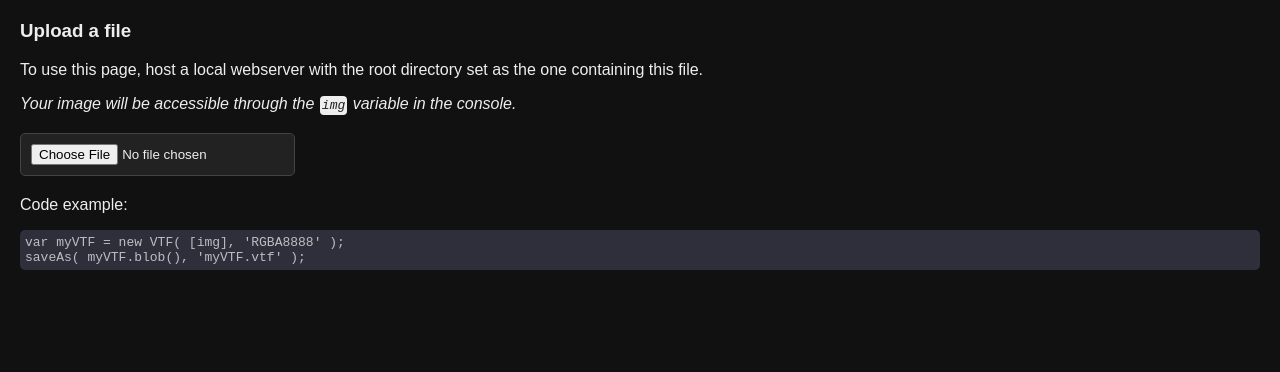
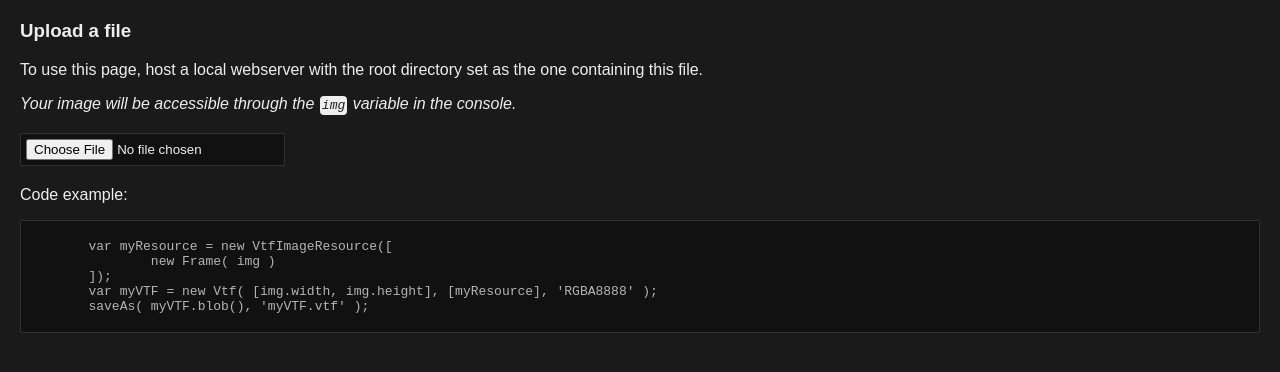
Before and after one commit to koerismo/vtf.js, a website with bundled scripts: page demo/demo.html in a window 1280 px wide. Built offline with nearby package versions, Linux system fonts and the light colour scheme.

Commit message:
Updated readme and demo, added blob function.

```diff
--- a/demo/demo.html
+++ b/demo/demo.html
@@ -3,7 +3,7 @@
 		<title>VTF.JS Demo</title>
 		<style>
 		body {
-			background: #111;
+			background: #1a1a1a;
 			color: #eee;
 			font-family: sans-serif;
 			font-weight: lighter;
@@ -12,8 +12,8 @@
 
 		img {
 			display: block;
-			width: 128px;
-			height: 128px;
+			max-width: 256px;
+			max-height: 256px;
 		}
 
 		code {
@@ -27,18 +27,19 @@
 		input {
 			margin: 20px 0;
 			display: block;
-			background: #222;
-			padding: 10px;
-			border: 1px solid #444;
-			border-radius: 5px;
+			background: #111;
+			padding: 5px;
+			border: 1px solid #fff2;
+			border-radius: 2px;
 		}
 
 		.multiline-code {
-			background: rgb(47, 47, 59);
+			background: #111;
 			color: rgba(255, 255, 255, 0.685);
 			font-family: monospace;
 			padding: 5px;
-			border-radius: 5px;
+			border-radius: 2px;
+			border: 1px solid #fff2;
 		}
 		</style>
 	</head>
@@ -49,11 +50,14 @@
 		<input id="inp" type="file">
 		<script type="module" src="demo.js"></script>
 		<p>
-			Code example:<br>
-			<div class="multiline-code">
-				var myVTF = new VTF( [img], 'RGBA8888' );<br>
-				saveAs( myVTF.blob(), 'myVTF.vtf' );
-			</div>
+Code example:<br>
+<div class="multiline-code"><pre>
+	var myResource = new VtfImageResource([
+		new Frame( img )
+	]);
+	var myVTF = new Vtf( [img.width, img.height], [myResource], 'RGBA8888' );
+	saveAs( myVTF.blob(), 'myVTF.vtf' );
+</pre></div>
 		</p>
 	</body>
 </html>
--- a/src/module/VtfContainer.ts
+++ b/src/module/VtfContainer.ts
@@ -139,6 +139,10 @@ export class Vtf {
 
 		return target;
 	}
+
+	public blob() {
+		return new Blob([ this.body() ]);
+	}
 }
 
 
```
Also changed, not shown: README.md, dist/module/VtfContainer.js.
